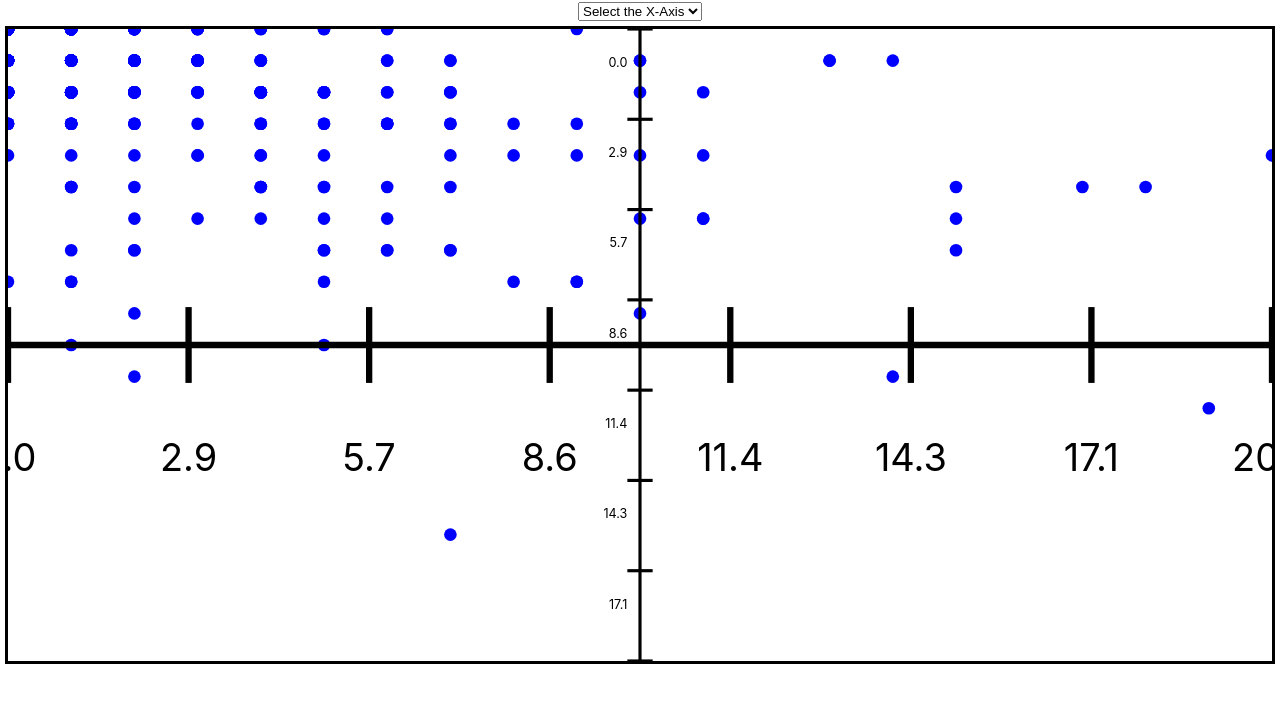
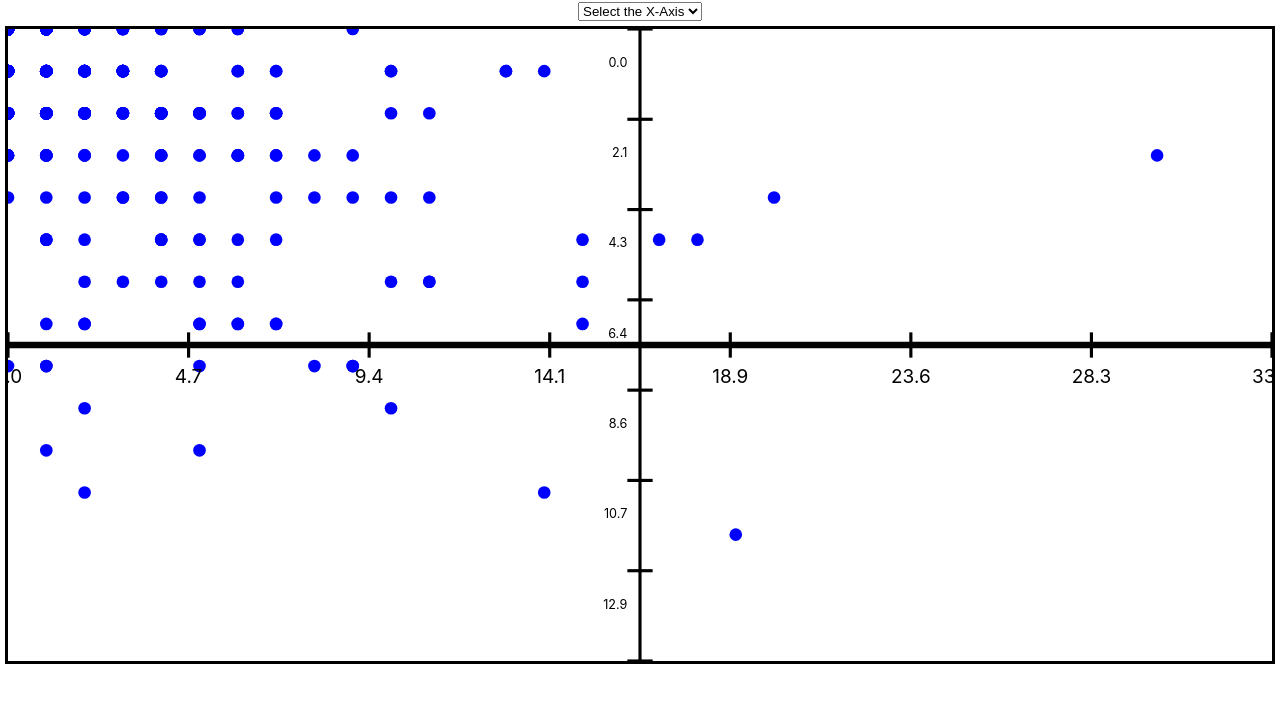
Before and after one commit to Nuri-G/ForwardThinkers, a React (Create React App) app: page / in a window 1280 px wide. Shown: the top 702 px of the page. Built offline with nearby package versions, Linux system fonts and the light colour scheme.

Commit message:
Fixed axis labels

```diff
--- a/src/App.js
+++ b/src/App.js
@@ -17,7 +17,7 @@ class Circles extends React.Component {
         this.width = 100;
         this.height = 50;
         this.loading = false;
-        this.state = {data: null, xAxis: "Gls", yAxis: "Ast", xMin: 0, xMax: 20, yMin: 0, yMax: 20}
+        this.state = {data: null, xAxis: "Gls", yAxis: "Ast", xMin: 0, xMax: 33, yMin: 0, yMax: 15}
     }
 
     toPlotCoords(x, y) {
@@ -151,8 +151,8 @@ class Circles extends React.Component {
                         const value = this.state.xMin + (i / (xAxisLabels.length - 1)) * xRange;
                         return (
                             <g key={i}>
-                                <line x1={x} y1={this.height / 2 - 3} x2={x} y2={this.height / 2 + 3} stroke="black" strokeWidth="0.5" />
-                                <text x={x} y={this.height / 2 + 10} fontSize="3" textAnchor="middle">{value.toFixed(1)}</text>
+                                <line x1={x} y1={this.height / 2 - 1} x2={x} y2={this.height / 2 + 1} stroke="black" strokeWidth="0.25" />
+                                <text x={x} y={this.height / 2 + 3} fontSize="1.5" textAnchor="middle">{value.toFixed(1)}</text>
                             </g>
                         );
                     }
```
